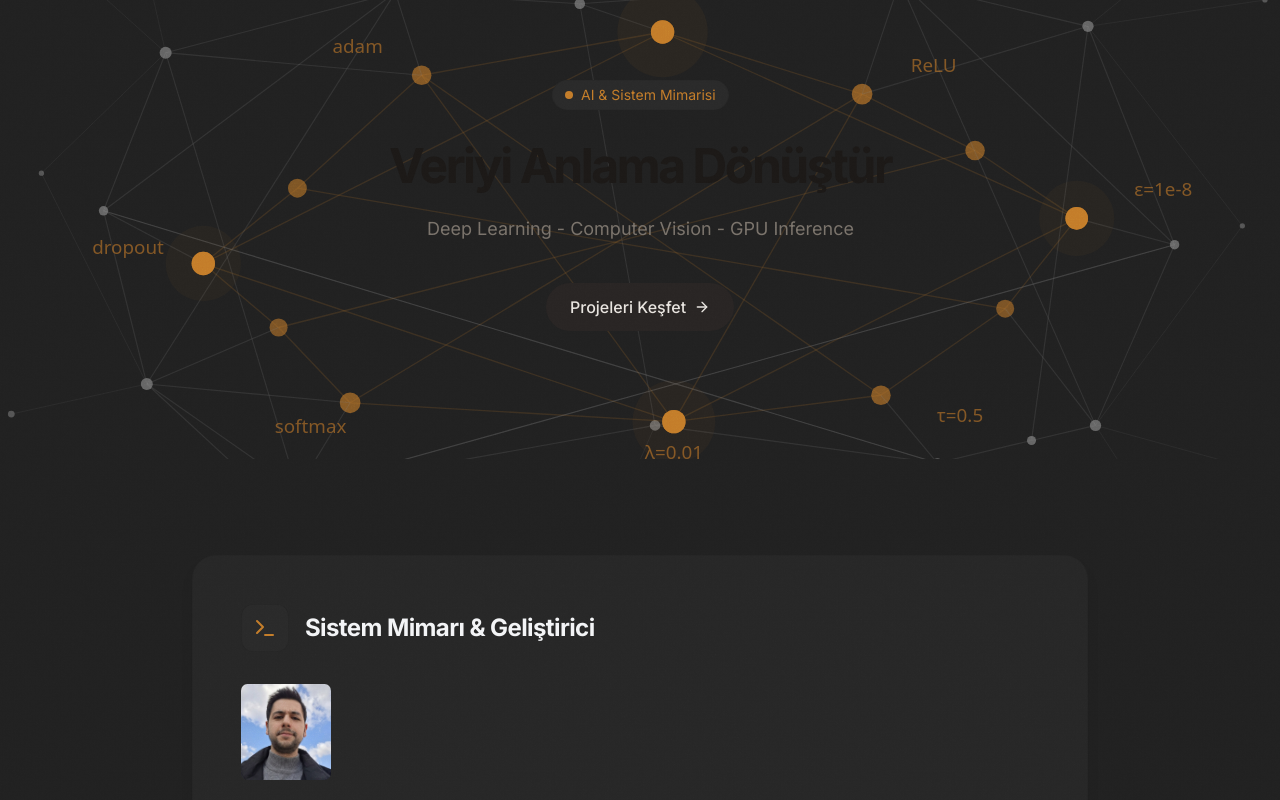
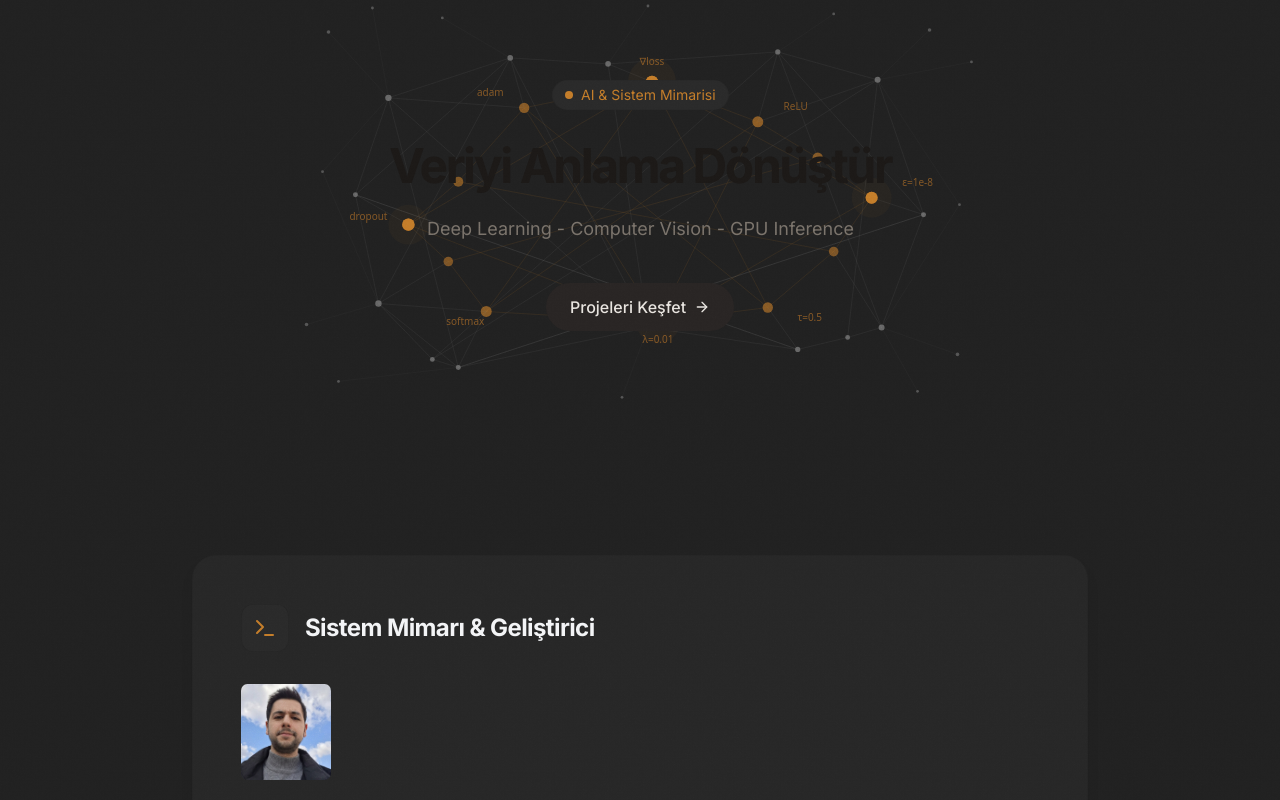
Before and after one commit to omerfarukpirhasanoglu/pirhasanoglu.com, a Next.js app: page / in a window 1280 px wide. Shown: the top 800 px of the page. Built offline with nearby package versions, Linux system fonts and the light colour scheme.

Commit message:
rescaling

```diff
--- a/src/app/page.tsx
+++ b/src/app/page.tsx
@@ -10,7 +10,7 @@ export default function LandingPage() {
 
         {/* Node Network Background */}
         <div className="absolute inset-0 w-full h-full pointer-events-none z-0">
-          <svg width="100%" height="100%" viewBox="0 0 680 340" preserveAspectRatio="xMidYMid slice" xmlns="http://www.w3.org/2000/svg">
+          <svg width="100%" height="100%" viewBox="0 0 680 460" preserveAspectRatio="xMidYMid meet" xmlns="http://www.w3.org/2000/svg">
             <style>{`
               .e   { fill: none; stroke: #c47d2a; stroke-width: 0.7; opacity: 0.17; }
               .eg  { fill: none; stroke: #888; stroke-width: 0.6; opacity: 0.18; }
@@ -20,169 +20,180 @@ export default function LandingPage() {
               .nf  { fill: #555; }
               .lbl { fill: #b87428; font-family: ui-sans-serif, system-ui, sans-serif; font-size: 10px; opacity: 0.65; }
             `}</style>
+            <g transform="scale(0.72) translate(94, 45)"></g>
+            {/* FAR EDGE dim nodes */}
+            <circle cx="28"  cy="32"  r="1.8" className="nf"/>
+            <circle cx="72"  cy="8"   r="1.4" className="nf"/>
+            <circle cx="630" cy="30"  r="1.8" className="nf"/>
+            <circle cx="672" cy="62"  r="1.4" className="nf"/>
+            <circle cx="6"   cy="325" r="1.8" className="nf"/>
+            <circle cx="38"  cy="382" r="1.4" className="nf"/>
+            <circle cx="658" cy="355" r="1.8" className="nf"/>
+            <circle cx="618" cy="392" r="1.4" className="nf"/>
+            <circle cx="348" cy="6"   r="1.4" className="nf"/>
+            <circle cx="322" cy="398" r="1.4" className="nf"/>
+            <circle cx="142" cy="18"  r="1.4" className="nf"/>
+            <circle cx="534" cy="14"  r="1.4" className="nf"/>
+            <circle cx="22"  cy="172" r="1.4" className="nf"/>
+            <circle cx="660" cy="205" r="1.4" className="nf"/>
 
-            {/* FAR EDGE */}
-            <circle cx="28"  cy="22"  r="1.8" className="nf"/>
-            <circle cx="72"  cy="6"   r="1.4" className="nf"/>
-            <circle cx="630" cy="20"  r="1.8" className="nf"/>
-            <circle cx="672" cy="48"  r="1.4" className="nf"/>
-            <circle cx="6"   cy="268" r="1.8" className="nf"/>
-            <circle cx="38"  cy="318" r="1.4" className="nf"/>
-            <circle cx="658" cy="295" r="1.8" className="nf"/>
-            <circle cx="618" cy="330" r="1.4" className="nf"/>
-            <circle cx="348" cy="4"   r="1.4" className="nf"/>
-            <circle cx="322" cy="334" r="1.4" className="nf"/>
-            <circle cx="142" cy="14"  r="1.4" className="nf"/>
-            <circle cx="534" cy="10"  r="1.4" className="nf"/>
-            <circle cx="22"  cy="140" r="1.4" className="nf"/>
-            <circle cx="660" cy="168" r="1.4" className="nf"/>
-
-            <line x1="28"  y1="22"  x2="88"  y2="76"  className="ef"/>
-            <line x1="72"  y1="6"   x2="88"  y2="76"  className="ef"/>
-            <line x1="630" y1="20"  x2="578" y2="62"  className="ef"/>
-            <line x1="672" y1="48"  x2="578" y2="62"  className="ef"/>
-            <line x1="6"   y1="268" x2="78"  y2="252" className="ef"/>
-            <line x1="38"  y1="318" x2="158" y2="308" className="ef"/>
-            <line x1="658" y1="295" x2="582" y2="274" className="ef"/>
-            <line x1="618" y1="330" x2="582" y2="274" className="ef"/>
-            <line x1="348" y1="4"   x2="308" y2="50"  className="ef"/>
-            <line x1="322" y1="334" x2="348" y2="274" className="ef"/>
-            <line x1="142" y1="14"  x2="210" y2="44"  className="ef"/>
-            <line x1="534" y1="10"  x2="478" y2="38"  className="ef"/>
-            <line x1="22"  y1="140" x2="78"  y2="252" className="ef"/>
-            <line x1="22"  y1="140" x2="88"  y2="76"  className="ef"/>
-            <line x1="660" y1="168" x2="582" y2="274" className="ef"/>
-            <line x1="660" y1="168" x2="578" y2="62"  className="ef"/>
+            {/* far edge lines */}
+            <line x1="28"  y1="32"  x2="88"  y2="98"  className="ef"/>
+            <line x1="72"  y1="8"   x2="88"  y2="98"  className="ef"/>
+            <line x1="630" y1="30"  x2="578" y2="80"  className="ef"/>
+            <line x1="672" y1="62"  x2="578" y2="80"  className="ef"/>
+            <line x1="6"   y1="325" x2="78"  y2="304" className="ef"/>
+            <line x1="38"  y1="382" x2="158" y2="368" className="ef"/>
+            <line x1="658" y1="355" x2="582" y2="328" className="ef"/>
+            <line x1="618" y1="392" x2="582" y2="328" className="ef"/>
+            <line x1="348" y1="6"   x2="308" y2="64"  className="ef"/>
+            <line x1="322" y1="398" x2="348" y2="328" className="ef"/>
+            <line x1="142" y1="18"  x2="210" y2="58"  className="ef"/>
+            <line x1="534" y1="14"  x2="478" y2="52"  className="ef"/>
+            <line x1="22"  y1="172" x2="78"  y2="304" className="ef"/>
+            <line x1="22"  y1="172" x2="88"  y2="98"  className="ef"/>
+            <line x1="660" y1="205" x2="582" y2="328" className="ef"/>
+            <line x1="660" y1="205" x2="578" y2="80"  className="ef"/>
 
             {/* MID RING */}
-            <circle cx="88"  cy="76"  r="3.2" className="ns"/>
-            <circle cx="210" cy="44"  r="2.8" className="ns"/>
-            <circle cx="578" cy="62"  r="3.0" className="ns"/>
-            <circle cx="478" cy="38"  r="2.6" className="ns"/>
-            <circle cx="78"  cy="252" r="3.2" className="ns"/>
-            <circle cx="158" cy="308" r="2.5" className="ns"/>
-            <circle cx="582" cy="274" r="3.0" className="ns"/>
-            <circle cx="498" cy="294" r="2.6" className="ns"/>
-            <circle cx="308" cy="50"  r="2.8" className="ns"/>
-            <circle cx="348" cy="274" r="2.8" className="ns"/>
-            <circle cx="55"  cy="160" r="2.5" className="ns"/>
-            <circle cx="624" cy="178" r="2.5" className="ns"/>
-            <circle cx="132" cy="302" r="2.4" className="ns"/>
-            <circle cx="548" cy="282" r="2.4" className="ns"/>
+            <circle cx="88"  cy="98"  r="3.2" className="ns"/>
+            <circle cx="210" cy="58"  r="2.8" className="ns"/>
+            <circle cx="578" cy="80"  r="3.0" className="ns"/>
+            <circle cx="478" cy="52"  r="2.6" className="ns"/>
+            <circle cx="78"  cy="304" r="3.2" className="ns"/>
+            <circle cx="158" cy="368" r="2.5" className="ns"/>
+            <circle cx="582" cy="328" r="3.0" className="ns"/>
+            <circle cx="498" cy="350" r="2.6" className="ns"/>
+            <circle cx="308" cy="64"  r="2.8" className="ns"/>
+            <circle cx="348" cy="328" r="2.8" className="ns"/>
+            <circle cx="55"  cy="195" r="2.5" className="ns"/>
+            <circle cx="624" cy="215" r="2.5" className="ns"/>
+            <circle cx="132" cy="360" r="2.4" className="ns"/>
+            <circle cx="548" cy="338" r="2.4" className="ns"/>
 
-            <line x1="88"  y1="76"  x2="210" y2="44"  className="eg"/>
-            <line x1="210" y1="44"  x2="308" y2="50"  className="eg"/>
-            <line x1="308" y1="50"  x2="478" y2="38"  className="eg"/>
-            <line x1="478" y1="38"  x2="578" y2="62"  className="eg"/>
-            <line x1="88"  y1="76"  x2="55"  y2="160" className="eg"/>
-            <line x1="55"  y1="160" x2="78"  y2="252" className="eg"/>
-            <line x1="78"  y1="252" x2="132" y2="302" className="eg"/>
-            <line x1="132" y1="302" x2="158" y2="308" className="eg"/>
-            <line x1="158" y1="308" x2="348" y2="274" className="eg"/>
-            <line x1="348" y1="274" x2="498" y2="294" className="eg"/>
-            <line x1="498" y1="294" x2="548" y2="282" className="eg"/>
-            <line x1="548" y1="282" x2="582" y2="274" className="eg"/>
-            <line x1="582" y1="274" x2="624" y2="178" className="eg"/>
-            <line x1="624" y1="178" x2="578" y2="62"  className="eg"/>
-            <line x1="210" y1="44"  x2="55"  y2="160" className="eg" opacity="0.10"/>
-            <line x1="478" y1="38"  x2="624" y2="178" className="eg" opacity="0.10"/>
-            <line x1="78"  y1="252" x2="158" y2="308" className="eg" opacity="0.10"/>
-            <line x1="308" y1="50"  x2="348" y2="274" className="eg" opacity="0.08"/>
-            <line x1="88"  y1="76"  x2="158" y2="308" className="eg" opacity="0.07"/>
-            <line x1="578" y1="62"  x2="548" y2="282" className="eg" opacity="0.07"/>
-            <line x1="55"  y1="160" x2="498" y2="294" className="eg" opacity="0.06"/>
-            <line x1="624" y1="178" x2="158" y2="308" className="eg" opacity="0.06"/>
+            {/* mid ring edges */}
+            <line x1="88"  y1="98"  x2="210" y2="58"  className="eg"/>
+            <line x1="210" y1="58"  x2="308" y2="64"  className="eg"/>
+            <line x1="308" y1="64"  x2="478" y2="52"  className="eg"/>
+            <line x1="478" y1="52"  x2="578" y2="80"  className="eg"/>
+            <line x1="88"  y1="98"  x2="55"  y2="195" className="eg"/>
+            <line x1="55"  y1="195" x2="78"  y2="304" className="eg"/>
+            <line x1="78"  y1="304" x2="132" y2="360" className="eg"/>
+            <line x1="132" y1="360" x2="158" y2="368" className="eg"/>
+            <line x1="158" y1="368" x2="348" y2="328" className="eg"/>
+            <line x1="348" y1="328" x2="498" y2="350" className="eg"/>
+            <line x1="498" y1="350" x2="548" y2="338" className="eg"/>
+            <line x1="548" y1="338" x2="582" y2="328" className="eg"/>
+            <line x1="582" y1="328" x2="624" y2="215" className="eg"/>
+            <line x1="624" y1="215" x2="578" y2="80"  className="eg"/>
+            <line x1="210" y1="58"  x2="55"  y2="195" className="eg" opacity="0.10"/>
+            <line x1="478" y1="52"  x2="624" y2="215" className="eg" opacity="0.10"/>
+            <line x1="78"  y1="304" x2="158" y2="368" className="eg" opacity="0.10"/>
+            <line x1="308" y1="64"  x2="348" y2="328" className="eg" opacity="0.08"/>
+            <line x1="88"  y1="98"  x2="158" y2="368" className="eg" opacity="0.07"/>
+            <line x1="578" y1="80"  x2="548" y2="338" className="eg" opacity="0.07"/>
+            <line x1="210" y1="58"  x2="348" y2="328" className="eg" opacity="0.06"/>
+            <line x1="478" y1="52"  x2="132" y2="360" className="eg" opacity="0.06"/>
+            <line x1="55"  y1="195" x2="498" y2="350" className="eg" opacity="0.06"/>
+            <line x1="624" y1="215" x2="158" y2="368" className="eg" opacity="0.06"/>
 
             {/* CORE NODES */}
-            <circle cx="224" cy="88"  r="5.2" className="nd" opacity="0.62"/>
-            <circle cx="352" cy="65"  r="6.2" className="nd" opacity="0.72"/>
-            <circle cx="458" cy="98"  r="5.5" className="nd" opacity="0.65"/>
-            <circle cx="158" cy="148" r="5.0" className="nd" opacity="0.58"/>
-            <circle cx="518" cy="128" r="5.2" className="nd" opacity="0.60"/>
-            <circle cx="108" cy="188" r="6.2" className="nd" opacity="0.74"/>
-            <circle cx="572" cy="164" r="6.0" className="nd" opacity="0.72"/>
-            <circle cx="186" cy="262" r="5.5" className="nd" opacity="0.64"/>
-            <circle cx="358" cy="272" r="6.2" className="nd" opacity="0.72"/>
-            <circle cx="468" cy="258" r="5.2" className="nd" opacity="0.62"/>
-            <circle cx="148" cy="222" r="4.8" className="nd" opacity="0.56"/>
-            <circle cx="534" cy="212" r="4.8" className="nd" opacity="0.56"/>
+            <circle cx="224" cy="108" r="5.2" className="nd" opacity="0.62"/>
+            <circle cx="352" cy="82"  r="6.2" className="nd" opacity="0.72"/>
+            <circle cx="458" cy="122" r="5.5" className="nd" opacity="0.65"/>
+            <circle cx="158" cy="182" r="5.0" className="nd" opacity="0.58"/>
+            <circle cx="518" cy="158" r="5.2" className="nd" opacity="0.60"/>
+            <circle cx="108" cy="225" r="6.2" className="nd" opacity="0.74"/>
+            <circle cx="572" cy="198" r="6.0" className="nd" opacity="0.72"/>
+            <circle cx="186" cy="312" r="5.5" className="nd" opacity="0.64"/>
+            <circle cx="358" cy="322" r="6.2" className="nd" opacity="0.72"/>
+            <circle cx="468" cy="308" r="5.2" className="nd" opacity="0.62"/>
+            <circle cx="148" cy="262" r="4.8" className="nd" opacity="0.56"/>
+            <circle cx="534" cy="252" r="4.8" className="nd" opacity="0.56"/>
 
-            <line x1="224" y1="88"  x2="352" y2="65"  className="e"/>
-            <line x1="352" y1="65"  x2="458" y2="98"  className="e"/>
-            <line x1="224" y1="88"  x2="158" y2="148" className="e"/>
-            <line x1="458" y1="98"  x2="518" y2="128" className="e"/>
-            <line x1="158" y1="148" x2="108" y2="188" className="e"/>
-            <line x1="518" y1="128" x2="572" y2="164" className="e"/>
-            <line x1="108" y1="188" x2="148" y2="222" className="e"/>
-            <line x1="572" y1="164" x2="534" y2="212" className="e"/>
-            <line x1="148" y1="222" x2="186" y2="262" className="e"/>
-            <line x1="534" y1="212" x2="468" y2="258" className="e"/>
-            <line x1="186" y1="262" x2="358" y2="272" className="e"/>
-            <line x1="358" y1="272" x2="468" y2="258" className="e"/>
-            <line x1="352" y1="65"  x2="108" y2="188" className="e" opacity="0.11"/>
-            <line x1="352" y1="65"  x2="572" y2="164" className="e" opacity="0.11"/>
-            <line x1="224" y1="88"  x2="358" y2="272" className="e" opacity="0.08"/>
-            <line x1="458" y1="98"  x2="358" y2="272" className="e" opacity="0.08"/>
-            <line x1="108" y1="188" x2="358" y2="272" className="e" opacity="0.10"/>
-            <line x1="572" y1="164" x2="358" y2="272" className="e" opacity="0.10"/>
-            <line x1="158" y1="148" x2="534" y2="212" className="e" opacity="0.08"/>
-            <line x1="518" y1="128" x2="148" y2="222" className="e" opacity="0.08"/>
-            <line x1="224" y1="88"  x2="468" y2="258" className="e" opacity="0.07"/>
-            <line x1="458" y1="98"  x2="186" y2="262" className="e" opacity="0.07"/>
+            {/* core edges accent */}
+            <line x1="224" y1="108" x2="352" y2="82"  className="e"/>
+            <line x1="352" y1="82"  x2="458" y2="122" className="e"/>
+            <line x1="224" y1="108" x2="158" y2="182" className="e"/>
+            <line x1="458" y1="122" x2="518" y2="158" className="e"/>
+            <line x1="158" y1="182" x2="108" y2="225" className="e"/>
+            <line x1="518" y1="158" x2="572" y2="198" className="e"/>
+            <line x1="108" y1="225" x2="148" y2="262" className="e"/>
+            <line x1="572" y1="198" x2="534" y2="252" className="e"/>
+            <line x1="148" y1="262" x2="186" y2="312" className="e"/>
+            <line x1="534" y1="252" x2="468" y2="308" className="e"/>
+            <line x1="186" y1="312" x2="358" y2="322" className="e"/>
+            <line x1="358" y1="322" x2="468" y2="308" className="e"/>
+            <line x1="352" y1="82"  x2="108" y2="225" className="e" opacity="0.11"/>
+            <line x1="352" y1="82"  x2="572" y2="198" className="e" opacity="0.11"/>
+            <line x1="224" y1="108" x2="358" y2="322" className="e" opacity="0.08"/>
+            <line x1="458" y1="122" x2="358" y2="322" className="e" opacity="0.08"/>
+            <line x1="108" y1="225" x2="358" y2="322" className="e" opacity="0.10"/>
+            <line x1="572" y1="198" x2="358" y2="322" className="e" opacity="0.10"/>
+            <line x1="158" y1="182" x2="534" y2="252" className="e" opacity="0.08"/>
+            <line x1="518" y1="158" x2="148" y2="262" className="e" opacity="0.08"/>
+            <line x1="224" y1="108" x2="468" y2="308" className="e" opacity="0.07"/>
+            <line x1="458" y1="122" x2="186" y2="312" className="e" opacity="0.07"/>
+            <line x1="352" y1="82"  x2="186" y2="312" className="e" opacity="0.07"/>
+            <line x1="352" y1="82"  x2="468" y2="308" className="e" opacity="0.07"/>
 
-            <line x1="88"  y1="76"  x2="224" y2="88"  className="eg"/>
-            <line x1="210" y1="44"  x2="224" y2="88"  className="eg"/>
-            <line x1="308" y1="50"  x2="352" y2="65"  className="eg"/>
-            <line x1="478" y1="38"  x2="458" y2="98"  className="eg"/>
-            <line x1="578" y1="62"  x2="458" y2="98"  className="eg"/>
-            <line x1="55"  y1="160" x2="108" y2="188" className="eg"/>
-            <line x1="78"  y1="252" x2="148" y2="222" className="eg"/>
-            <line x1="78"  y1="252" x2="186" y2="262" className="eg"/>
-            <line x1="158" y1="308" x2="186" y2="262" className="eg"/>
-            <line x1="348" y1="274" x2="358" y2="272" className="eg"/>
-            <line x1="498" y1="294" x2="468" y2="258" className="eg"/>
-            <line x1="582" y1="274" x2="534" y2="212" className="eg"/>
-            <line x1="624" y1="178" x2="572" y2="164" className="eg"/>
-            <line x1="210" y1="44"  x2="78"  y2="252" className="eg" opacity="0.08"/>
-            <line x1="478" y1="38"  x2="582" y2="274" className="eg" opacity="0.08"/>
-            <line x1="55"  y1="160" x2="498" y2="294" className="eg" opacity="0.07"/>
-            <line x1="624" y1="178" x2="158" y2="308" className="eg" opacity="0.07"/>
+            {/* core–mid */}
+            <line x1="88"  y1="98"  x2="224" y2="108" className="eg"/>
+            <line x1="210" y1="58"  x2="224" y2="108" className="eg"/>
+            <line x1="308" y1="64"  x2="352" y2="82"  className="eg"/>
+            <line x1="478" y1="52"  x2="458" y2="122" className="eg"/>
+            <line x1="578" y1="80"  x2="458" y2="122" className="eg"/>
+            <line x1="55"  y1="195" x2="108" y2="225" className="eg"/>
+            <line x1="78"  y1="304" x2="148" y2="262" className="eg"/>
+            <line x1="78"  y1="304" x2="186" y2="312" className="eg"/>
+            <line x1="158" y1="368" x2="186" y2="312" className="eg"/>
+            <line x1="348" y1="328" x2="358" y2="322" className="eg"/>
+            <line x1="498" y1="350" x2="468" y2="308" className="eg"/>
+            <line x1="582" y1="328" x2="534" y2="252" className="eg"/>
+            <line x1="624" y1="215" x2="572" y2="198" className="eg"/>
+            <line x1="210" y1="58"  x2="78"  y2="304" className="eg" opacity="0.08"/>
+            <line x1="478" y1="52"  x2="582" y2="328" className="eg" opacity="0.08"/>
+            <line x1="88"  y1="98"  x2="348" y2="328" className="eg" opacity="0.07"/>
+            <line x1="578" y1="80"  x2="132" y2="360" className="eg" opacity="0.07"/>
+            <line x1="55"  y1="195" x2="498" y2="350" className="eg" opacity="0.07"/>
+            <line x1="624" y1="215" x2="158" y2="368" className="eg" opacity="0.07"/>
 
             {/* GLOW */}
-            <circle cx="352" cy="65"  r="24" fill="#c47d2a" opacity="0.055"/>
-            <circle cx="108" cy="188" r="20" fill="#c47d2a" opacity="0.048"/>
-            <circle cx="572" cy="164" r="20" fill="#c47d2a" opacity="0.048"/>
-            <circle cx="358" cy="272" r="22" fill="#c47d2a" opacity="0.050"/>
+            <circle cx="352" cy="82"  r="24" fill="#c47d2a" opacity="0.055"/>
+            <circle cx="108" cy="225" r="20" fill="#c47d2a" opacity="0.048"/>
+            <circle cx="572" cy="198" r="20" fill="#c47d2a" opacity="0.048"/>
+            <circle cx="358" cy="322" r="22" fill="#c47d2a" opacity="0.050"/>
 
             {/* PULSE */}
-            <circle cx="352" cy="65" r="6.2" fill="#c47d2a">
+            <circle cx="352" cy="82" r="6.2" fill="#c47d2a">
               <animate attributeName="r"       values="6;22;6"    dur="4.0s" repeatCount="indefinite"/>
               <animate attributeName="opacity" values="0.6;0;0.6" dur="4.0s" repeatCount="indefinite"/>
             </circle>
-            <circle cx="108" cy="188" r="6.2" fill="#c47d2a">
+            <circle cx="108" cy="225" r="6.2" fill="#c47d2a">
               <animate attributeName="r"       values="6;19;6"    dur="4.9s" repeatCount="indefinite" begin="1.4s"/>
               <animate attributeName="opacity" values="0.5;0;0.5" dur="4.9s" repeatCount="indefinite" begin="1.4s"/>
             </circle>
-            <circle cx="572" cy="164" r="6.0" fill="#c47d2a">
+            <circle cx="572" cy="198" r="6.0" fill="#c47d2a">
               <animate attributeName="r"       values="6;19;6"    dur="5.3s" repeatCount="indefinite" begin="0.7s"/>
               <animate attributeName="opacity" values="0.5;0;0.5" dur="5.3s" repeatCount="indefinite" begin="0.7s"/>
             </circle>
-            <circle cx="358" cy="272" r="6.2" fill="#c47d2a">
+            <circle cx="358" cy="322" r="6.2" fill="#c47d2a">
               <animate attributeName="r"       values="6;21;6"    dur="4.5s" repeatCount="indefinite" begin="2.1s"/>
               <animate attributeName="opacity" values="0.6;0;0.6" dur="4.5s" repeatCount="indefinite" begin="2.1s"/>
             </circle>
 
             {/* LABELS */}
-            <text x="190" y="76"  textAnchor="middle" className="lbl">adam</text>
-            <text x="352" y="48"  textAnchor="middle" className="lbl">∇loss</text>
-            <text x="496" y="86"  textAnchor="middle" className="lbl">ReLU</text>
-            <text x="68"  y="183" textAnchor="middle" className="lbl">dropout</text>
-            <text x="618" y="152" textAnchor="middle" className="lbl">ε=1e-8</text>
-            <text x="165" y="278" textAnchor="middle" className="lbl">softmax</text>
-            <text x="358" y="292" textAnchor="middle" className="lbl">λ=0.01</text>
-            <text x="510" y="272" textAnchor="middle" className="lbl">τ=0.5</text>
+            <text x="190" y="96"  textAnchor="middle" className="lbl">adam</text>
+            <text x="352" y="65"  textAnchor="middle" className="lbl">∇loss</text>
+            <text x="496" y="110" textAnchor="middle" className="lbl">ReLU</text>
+            <text x="68"  y="220" textAnchor="middle" className="lbl">dropout</text>
+            <text x="618" y="186" textAnchor="middle" className="lbl">ε=1e-8</text>
+            <text x="165" y="326" textAnchor="middle" className="lbl">softmax</text>
+            <text x="358" y="344" textAnchor="middle" className="lbl">λ=0.01</text>
+            <text x="510" y="322" textAnchor="middle" className="lbl">τ=0.5</text>
           </svg>
         </div>
+
         <div className="inline-flex items-center gap-2 px-3 py-1 rounded-full bg-surface border border-black/5 text-accent text-sm mb-8 animate-reveal delay-200 relative z-10">
           <span className="w-2 h-2 rounded-full bg-accent animate-pulse"></span>
           AI & Sistem Mimarisi
```
